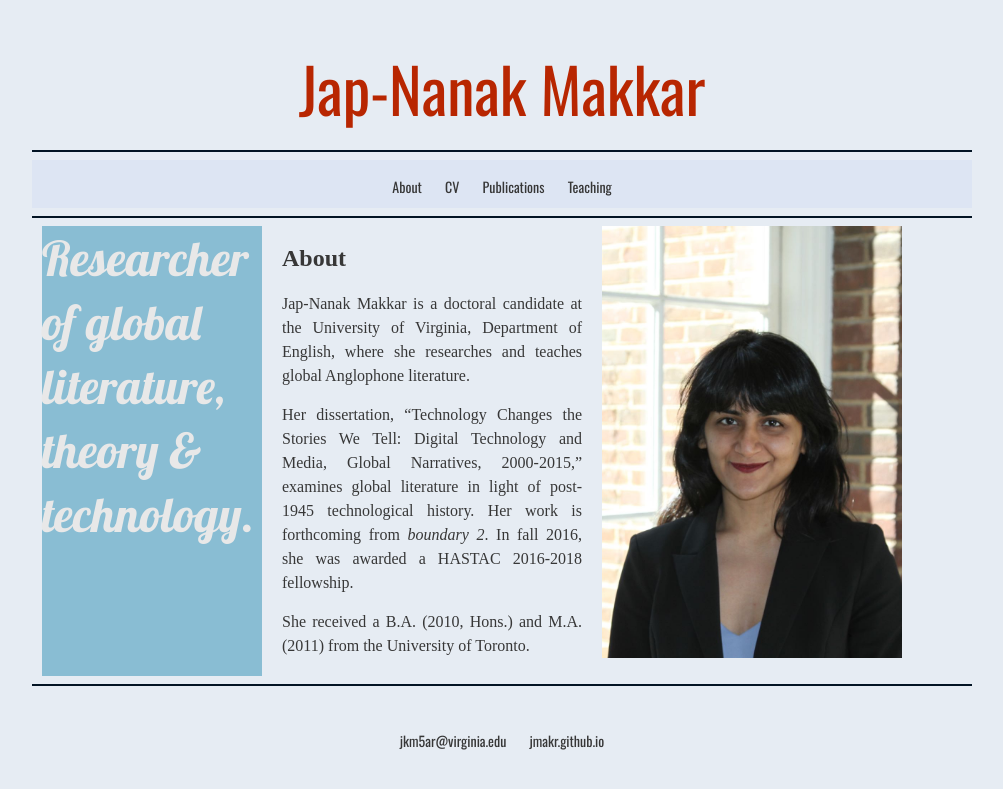
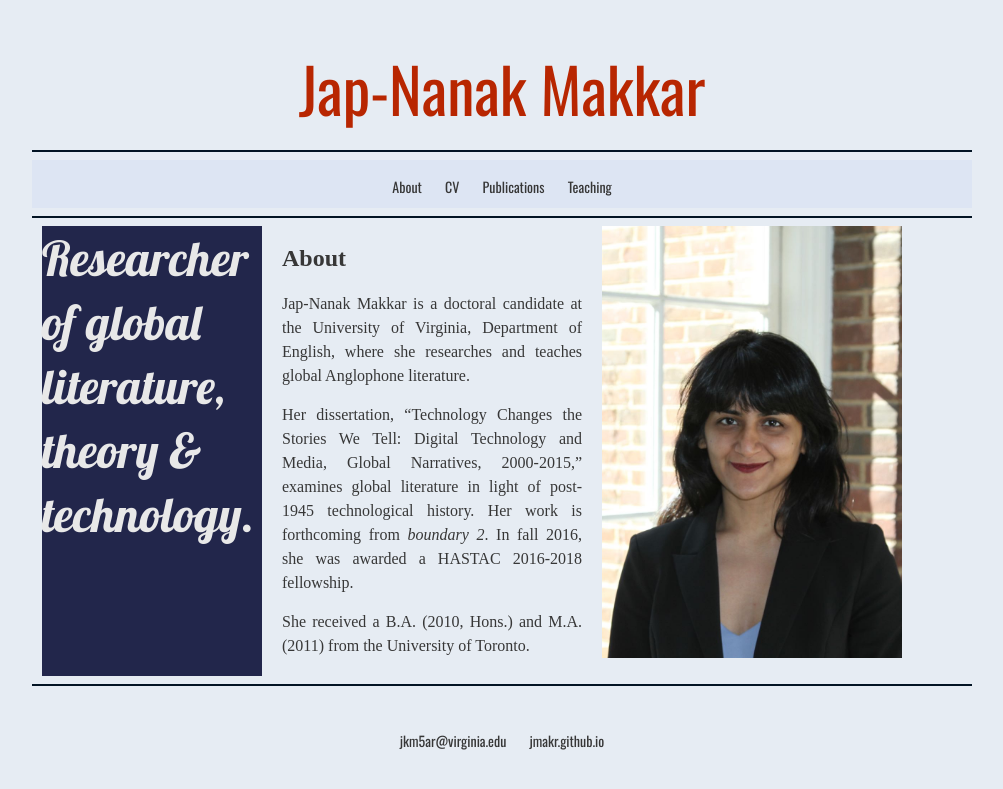
Before and after one commit to jmakr/jmakr.github.io, a Jekyll site: the page built from index.html, in a window 1280 px wide. Shown: the top 789 px of the page, without its empty margins (138-1141 px from the left). Built offline with Jekyll 4.4.1, drawn with Linux system fonts in a browser that asks for light colours; some web fonts are replaced.

Commit message:
Update main.css

```diff
--- a/css/main.css
+++ b/css/main.css
@@ -225,7 +225,7 @@ p2 {
 
 .p3box{
 height:450px;
-background-color: #89bdd3; /* water blue */
+background-color: #22264b; /* quay contrast*/
 }
 
 p3 {
```
